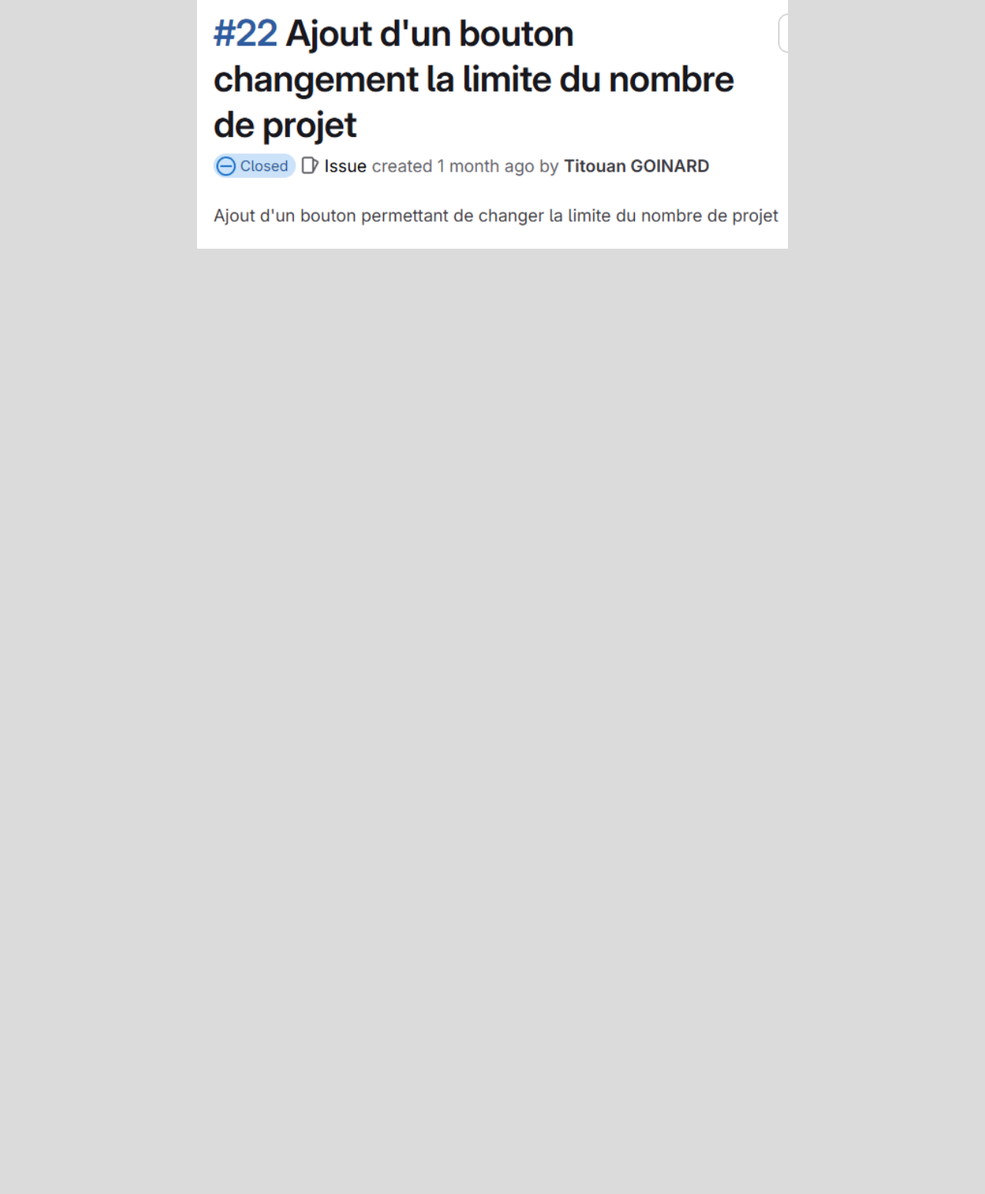
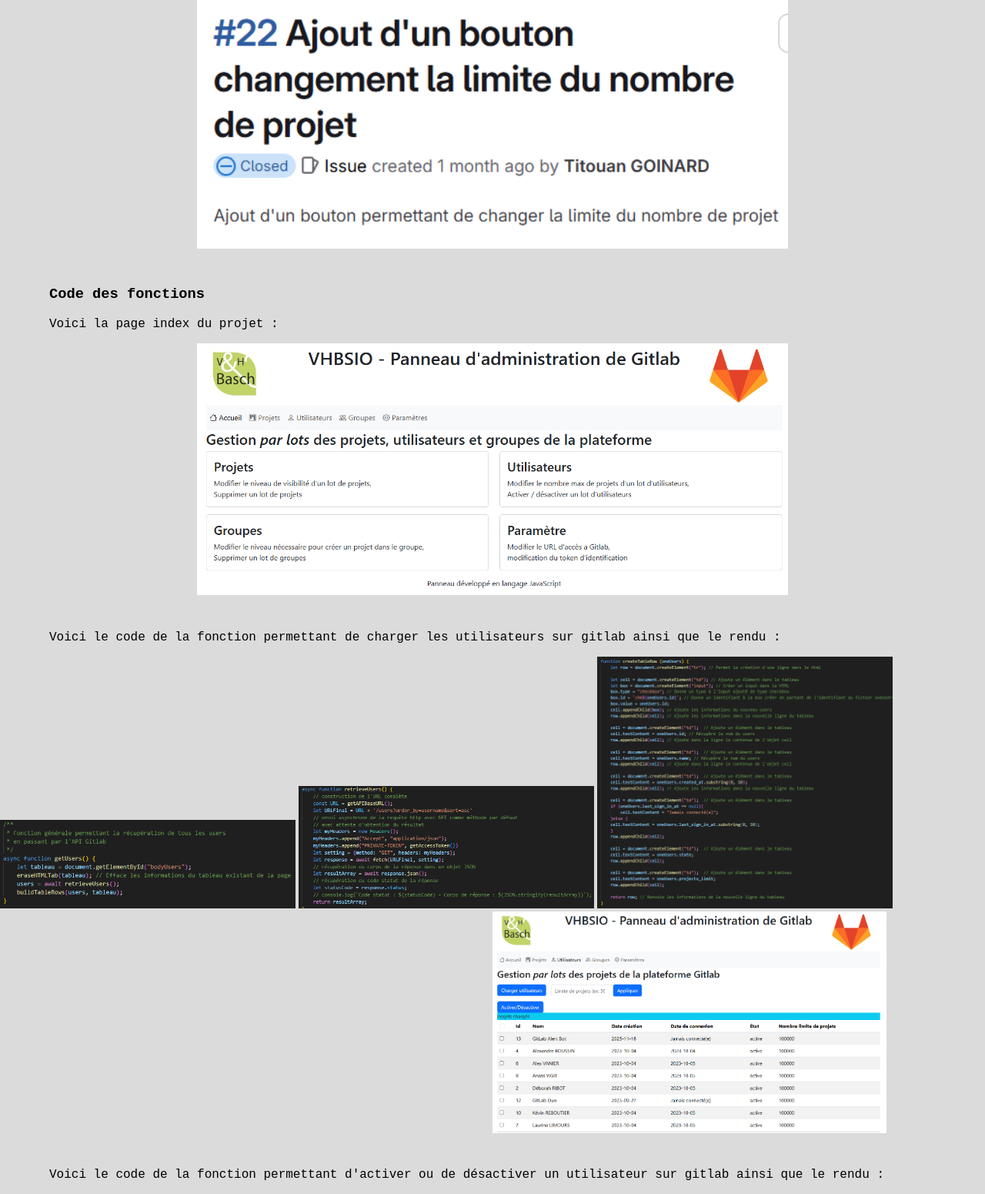
Before and after one commit to TGnrd/pcpgoinardtitouan, a PHP site: page /CompDetAp31.html in a window 1280 px wide. Shown: the part 3324-4875 px from the top of the page at 77% size. Before the commit the page ends 3647 px from the top, so only its background shows below. Run offline with PHP 8.4, Linux system fonts and the light colour scheme.

Commit message:
Avancée sur la page de l'AP31

```diff
--- a/CompDetAp31.html
+++ b/CompDetAp31.html
@@ -29,7 +29,8 @@
         <img class="milestone2" src="img/missionMilestone2.png" alt="Mission du deuxième milestone">
         <h3>La mise en place de l'API gitlab</h3>
         <p>Le serveur est mis sur <strong>VSphere</strong>. Il a fallu configurer le serveur US22 en y mettant
-            <strong>nos adresses IP, la passerelle et la route</strong>.</p>
+            <strong>nos adresses IP, la passerelle et la route</strong>.
+        </p>
         <img class="configVM" src="img/ConfigVM.png" alt="Configuration de la VM sur VSphere">
         <p> Après la vérification de
             la communication avec internet, nous avons téléchargé gitlab sur la machine virtuel. Une fois ces étapes
@@ -41,5 +42,23 @@
         <img class="issuePerso" src="img/issueListeUsers.png" alt="Issue Liste Users">
         <img class="issuePerso" src="img/issueActivDesactiv.png" alt="Issue Active Désactive">
         <img class="issuePerso" src="img/issueLimite.png" alt="Issue Limite">
+        <h3>Code des fonctions</h3>
+        <p>Voici la page index du projet :</p>
+        <img class="pageIndex" src="img/pageIndex.png" alt="Page index du projet">
+        <div class="chargementUsersSection">
+            <p>Voici le code de la fonction permettant de charger les utilisateurs sur gitlab ainsi que le rendu :</p>
+            <div class="codeChargementUsers">
+                <img class="fonctionUsers" src="img/fonctionGetUsers.png" alt="Fonction getUsers">
+                <img class="fonctionUsers" src="img/fonctionRetrieveUsers.png" alt="Fonction retrieveUsers">
+                <img class="fonctionUsers" src="img/fonctionCreateTableRow.png" alt="Fonction createTableRow">
+            </div>
+            <img class="chargementUsers" src="img/chargementUsers.png" alt="Chargement des utilisateurs">
+        </div>
+        <div class="activationDesactivationSection">
+            <p>Voici le code de la fonction permettant d'activer ou de désactiver un utilisateur sur gitlab ainsi que
+                le rendu :</p>
+
+
+        </div>
     </div>
 </body>
--- a/style.css
+++ b/style.css
@@ -414,10 +414,20 @@
   margin-bottom: 2%;
 }
 
-.issuePerso {
+.issuePerso, .pageIndex {
   width: 60%;
   margin-left: 20%;
   margin-bottom: 2%;
+}
+
+.chargementUsers {
+  width: 40%;
+  margin-left: 50%;
+  margin-bottom: 2%;
+}
+
+.fonctionUsers {
+  width: 30%;
 }
 
 /*Projet professionnel*/
```
Also changed, not shown: img/chargementUsers.png (added), img/fonctionActiverDesactiver.png (added), img/fonctionChangerEtatUsers.png (added), img/fonctionCreateTableRow.png (added), img/fonctionGetUsers.png (added), img/fonctionRetrieveUsers.png (added), img/pageIndex.png (added), img/pageUtilisateur.png (added).
